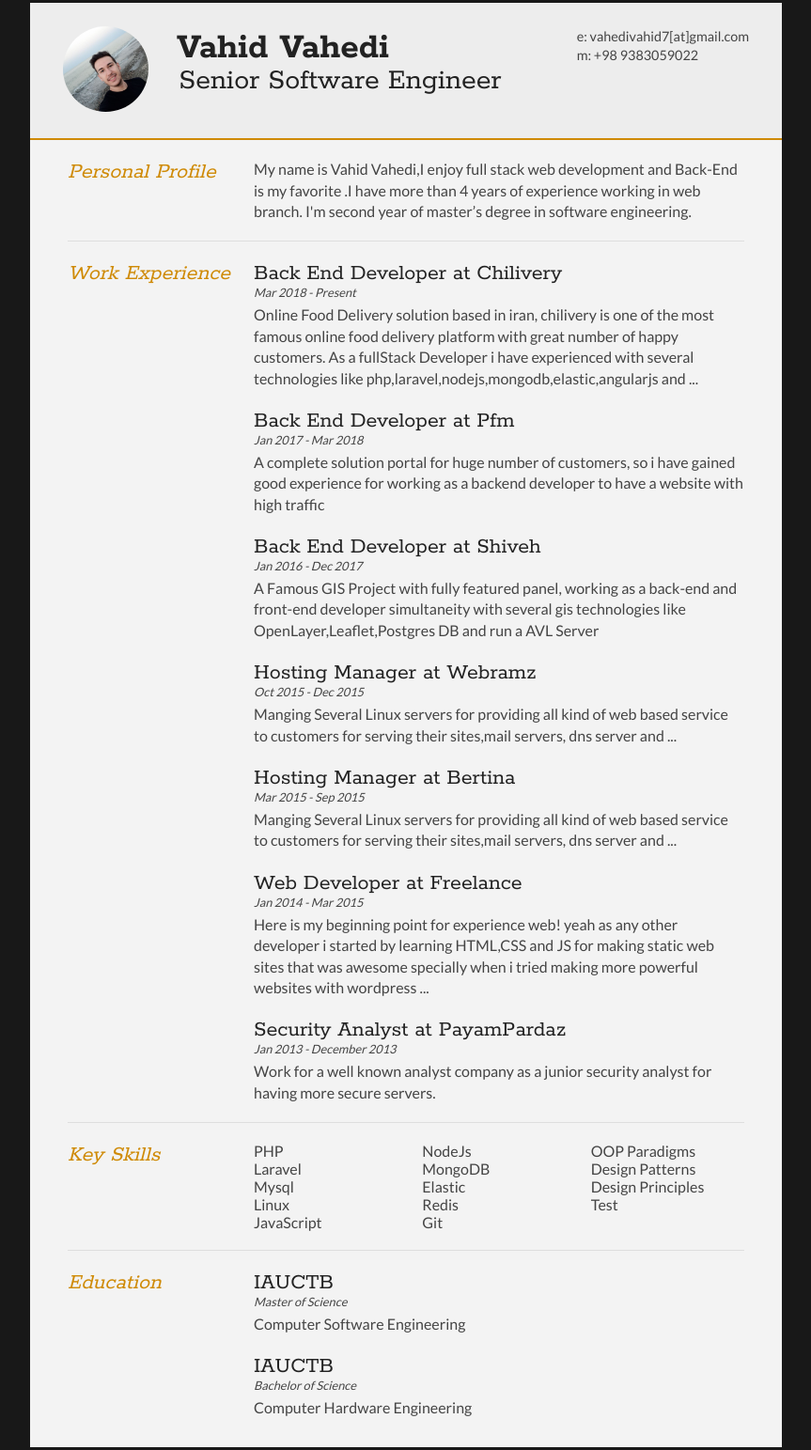
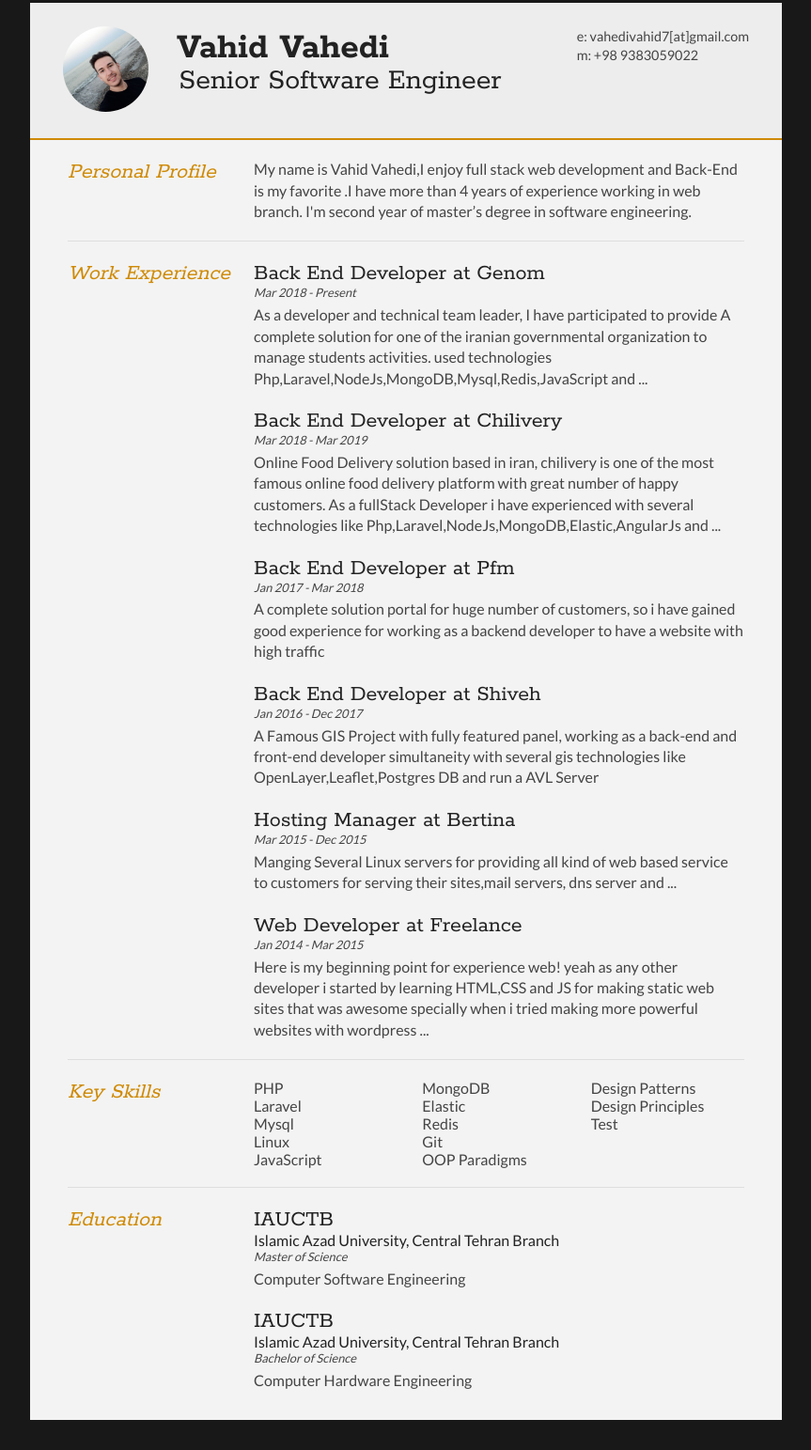
Before and after one commit to vahidv/vahidv.github.io, a plain HTML site: page index.html in a window 1280 px wide. Shown: the part 27-1570 px from the top of the page at 94% size, without its empty margins (208-1071 px from the left). Drawn offline with Linux system fonts and the light colour scheme.

Commit message:
some changes to experiences

```diff
--- a/index.html
+++ b/index.html
@@ -60,9 +60,15 @@
 
 			<div class="sectionContent">
 				<article>
+					<h2>Back End Developer at Genom</h2>
+					<p class="subDetails">Mar 2018 - Present</p>
+					<p>As a developer and technical team leader, I have participated to provide A complete solution for one of the iranian governmental organization to manage students activities. used technologies Php,Laravel,NodeJs,MongoDB,Mysql,Redis,JavaScript and ... </p>
+				</article>
+
+				<article>
 					<h2>Back End Developer at Chilivery</h2>
-					<p class="subDetails">Mar 2018 - Present</p>
-					<p>Online Food Delivery solution based in iran, chilivery is one of the most famous online food delivery platform with great number of happy customers. As a fullStack Developer i have experienced with several technologies like php,laravel,nodejs,mongodb,elastic,angularjs and ... </p>
+					<p class="subDetails">Mar 2018 - Mar 2019</p>
+					<p>Online Food Delivery solution based in iran, chilivery is one of the most famous online food delivery platform with great number of happy customers. As a fullStack Developer i have experienced with several technologies like Php,Laravel,NodeJs,MongoDB,Elastic,AngularJs and ... </p>
 				</article>
 
 				<article>
@@ -78,14 +84,8 @@
 				</article>
 
 				<article>
-					<h2>Hosting Manager at Webramz</h2>
-					<p class="subDetails">Oct 2015 - Dec 2015</p>
-					<p>Manging Several Linux servers for providing all kind of web based service to customers for serving their sites,mail servers, dns server and ...</p>
-				</article>
-
-				<article>
 					<h2>Hosting Manager at Bertina</h2>
-					<p class="subDetails">Mar 2015 - Sep 2015</p>
+					<p class="subDetails">Mar 2015 - Dec 2015</p>
 					<p>Manging Several Linux servers for providing all kind of web based service to customers for serving their sites,mail servers, dns server and ...</p>
 				</article>
 
@@ -95,11 +95,6 @@
 					<p>Here is my beginning point for experience web! yeah as any other developer i started by learning HTML,CSS and JS for making static web sites that was awesome specially when i tried making more powerful websites with wordpress ...</p>
 				</article>
 
-				<article>
-					<h2>Security Analyst at PayamPardaz</h2>
-					<p class="subDetails">Jan 2013 - December 2013</p>
-					<p>Work for a well known analyst company as a junior security analyst for having more secure servers.</p>
-				</article>
 			</div>
 			<div class="clear"></div>
 		</section>
@@ -117,7 +112,6 @@
 					<li>Mysql</li>
 					<li>Linux</li>
 					<li>JavaScript</li>
-					<li>NodeJs</li>
 					<li>MongoDB</li>
 					<li>Elastic</li>
 					<li>Redis</li>
@@ -140,12 +134,14 @@
 			<div class="sectionContent">
 				<article>
 					<h2>IAUCTB</h2>
+					<h6>Islamic Azad University, Central Tehran Branch</h6>
 					<p class="subDetails">Master of Science</p>
 					<p>Computer Software Engineering</p>
 				</article>
 
 				<article>
 					<h2>IAUCTB</h2>
+					<h6>Islamic Azad University, Central Tehran Branch</h6>
 					<p class="subDetails">Bachelor of Science</p>
 					<p>Computer Hardware Engineering</p>
 				</article>
```
